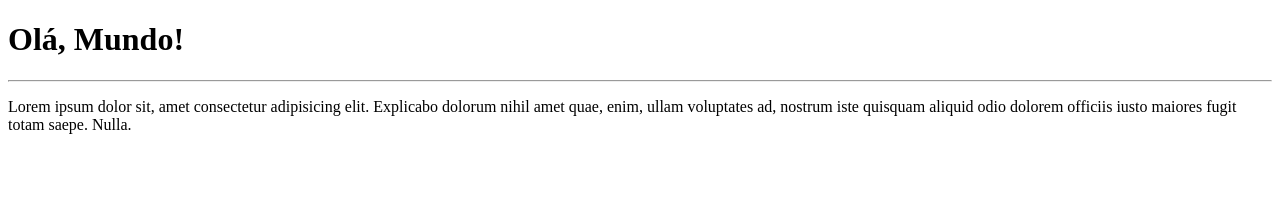
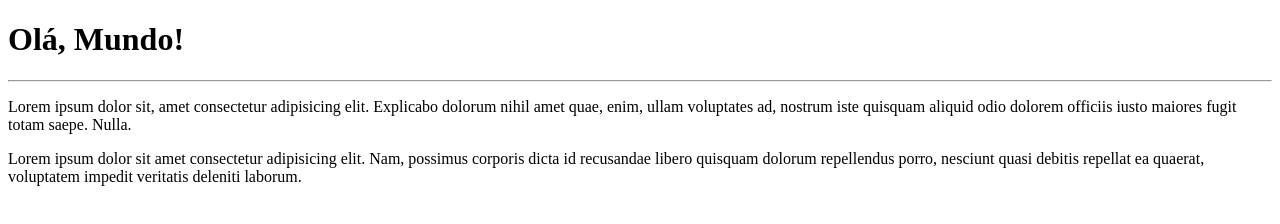
Before and after one commit to LatifC23/Ola-Mundo, a plain HTML site: page site-exemplo/index.html in a window 1280 px wide. Drawn offline with Linux system fonts and the light colour scheme.

Commit message:
add um paragrafo

```diff
--- a/site-exemplo/index.html
+++ b/site-exemplo/index.html
@@ -9,5 +9,8 @@
     <h1>Olá, Mundo!</h1>
     <hr>
     <p>Lorem ipsum dolor sit, amet consectetur adipisicing elit. Explicabo dolorum nihil amet quae, enim, ullam voluptates ad, nostrum iste quisquam aliquid odio dolorem officiis iusto maiores fugit totam saepe. Nulla.</p>
+    <p>
+        Lorem ipsum dolor sit amet consectetur adipisicing elit. Nam, possimus corporis dicta id recusandae libero quisquam dolorum repellendus porro, nesciunt quasi debitis repellat ea quaerat, voluptatem impedit veritatis deleniti laborum.
+    </p>
 </body>
 </html>
```
